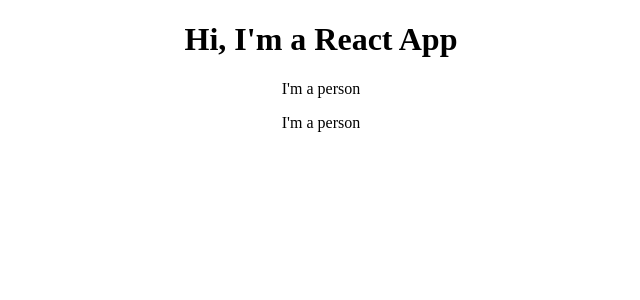
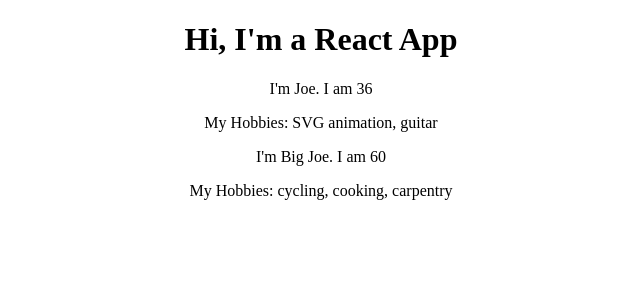
Before and after one commit to RyanNFreeman/react-udemy, a React (Create React App) app in the folder react-complete-guide/: page / in a window 1280 px wide. Shown: the top 300 px of the page, without its empty margins (319-959 px from the left). Built offline with nearby package versions, Linux system fonts and the light colour scheme.

Commit message:
-passing children as props -added props to README.md

```diff
--- a/react-complete-guide/src/App.js
+++ b/react-complete-guide/src/App.js
@@ -7,10 +7,11 @@
     return (
       <div className="App">
         <h1>Hi, I'm a React App</h1>
-        <Banana />
-        <Banana />
+        <Banana name='Joe' age='36'>My Hobbies: SVG animation, guitar</Banana>
+        <Banana name='Big Joe' age='60'>My Hobbies: cycling, cooking, carpentry</Banana>
       </div>
     );
+    // You can pass children to a React component in between the opening and closing JSX tags. To render, you'd access children via props, using the key 'children'. {props.children}  In this way, you can pass complex elements like a list, or just a simple string.
     // This is what it looks like without JSX:
     // return React.createElement('div', {className: 'App'}, React.createElement('h1', null, 'Does this work??'))
   }
--- a/react-complete-guide/src/Person/Person.js
+++ b/react-complete-guide/src/Person/Person.js
@@ -1,7 +1,12 @@
 import React from 'react';
 
-const person = () => {
-  return <p>I'm a person</p>
+const person = (gorgonzola) => {
+  return (
+    <div>
+      <p>I'm {gorgonzola.name}. I am {gorgonzola.age}</p>
+      <p>{gorgonzola.children}</p>
+    </div>
+  )
 }
 
 export default person;
```
Also changed, not shown: react-complete-guide/assets/props.png (added), 1 other file (tests, documents, lock files or other folders).
